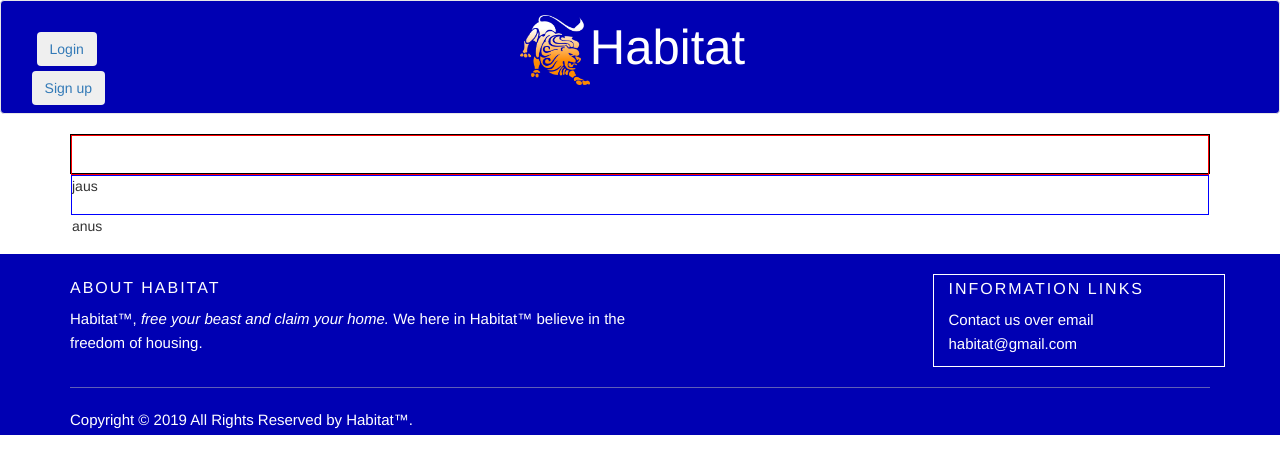
After one commit to kiddibry/HabitatV2, a Django app: page /merch/buymerch in a window 1280 px wide. The commit adds this page. Shown: the top 474 px of the page. Run offline with Django 3.2, Linux system fonts and the light colour scheme; some libraries are stand-ins or nearby versions.

Commit message:
merchbuy

```diff
--- a/merch/urls.py
+++ b/merch/urls.py
@@ -8,4 +8,5 @@ urlpatterns = [
     path('hats', views.hats, name = "merch_hats"),
     path('t-shirts', views.tshirts, name = "merch_t-shirts"),
     path('aboutmerch', views.aboutmerch, name = "merch_aboutmerch"),
+    path('buymerch', views.buymerch, name="merch_buymerch"),
 ]
--- a/merch/views.py
+++ b/merch/views.py
@@ -16,3 +16,6 @@ def tshirts(request):
 
 def aboutmerch(request):
     return render(request, 'merch/aboutmerch.html')
+
+def buymerch(request):
+    return render(request, 'merch/buymerch.html')
--- a/static/css/base.css
+++ b/static/css/base.css
@@ -127,11 +127,8 @@ footer
 .col-xs-6
 {
     border: 1px solid white;
-<<<<<<< HEAD
-    left: 18.5em;
-=======
     float: right;
->>>>>>> acae1c64d8a102d5c06dc2b63d0a5440dc529da6
+
 }
 
 .container-fluid
@@ -175,17 +172,8 @@ footer
 
 .navbar-brand
 {
-<<<<<<< HEAD
-    top: 22%;
-    /*position:absolute;*/
-    /*top: 20%;
-    left:45%;*/
+    top: 20%;
     font-size: 3.5em;
-
-=======
-    top: 20%;
-    font-size: 3em;
->>>>>>> acae1c64d8a102d5c06dc2b63d0a5440dc529da6
 }
 
 .navbar-header-logo {
--- /dev/null
+++ b/static/css/buymerch.css
@@ -0,0 +1,41 @@
+
+.Big_box {
+    border: 1px solid black;
+    width: 100%;
+    height: 40px;
+}
+
+.Img_box {
+     border: 1px solid red;
+    height: 40px;
+}
+
+.Data_box {
+     border: 1px solid blue;
+    height: 40px;
+}
+
+.name_box {
+    border: 10px orange;
+    height: 40px;
+}
+
+.price_box {
+    border: 10px orange;
+    height: 40px;
+}
+
+.info_box {
+    border: 10px orange;
+    height: 40px;
+}
+
+.Check_box {
+    border: 10px orange;
+    height: 40px;
+}
+
+.Buy_box {
+    border: 10px orange;
+    height: 40px;
+}
--- /dev/null
+++ b/templates/Merch/buymerch.html
@@ -0,0 +1,28 @@
+{% extends 'base.html' %}
+
+
+{% load static %}
+
+{% block content %}
+
+<link rel="stylesheet" href="{% static 'css/buymerch.css' %}">
+
+    <div class="Big_box">
+        <div class="Img_box">
+
+        </div>
+        <div class="Data_box">
+            <div class="name_box"> jaus</div>
+            <div class="price_box">anus</div>
+            <div class="info_box">nudfvbdfvdfbs</div>
+        </div>
+    </div>
+
+    <div class="Check_box">
+
+    </div>
+
+    <div class="Buy_box">
+        <div class="BUY"></div>
+    </div>
+{% endblock %}
```
Also changed, not shown: templates/Merch/index.html (+8 -8 lines).
